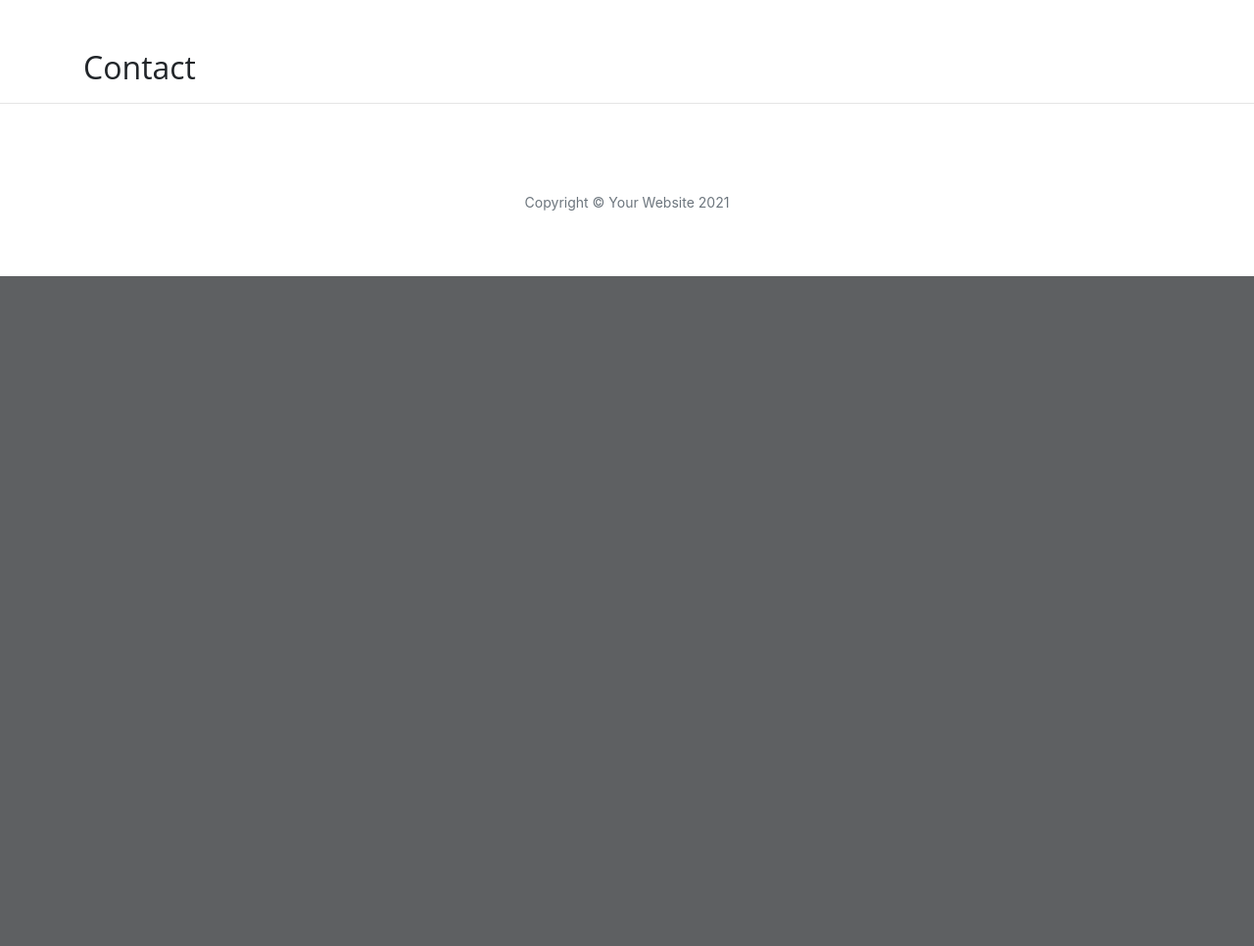
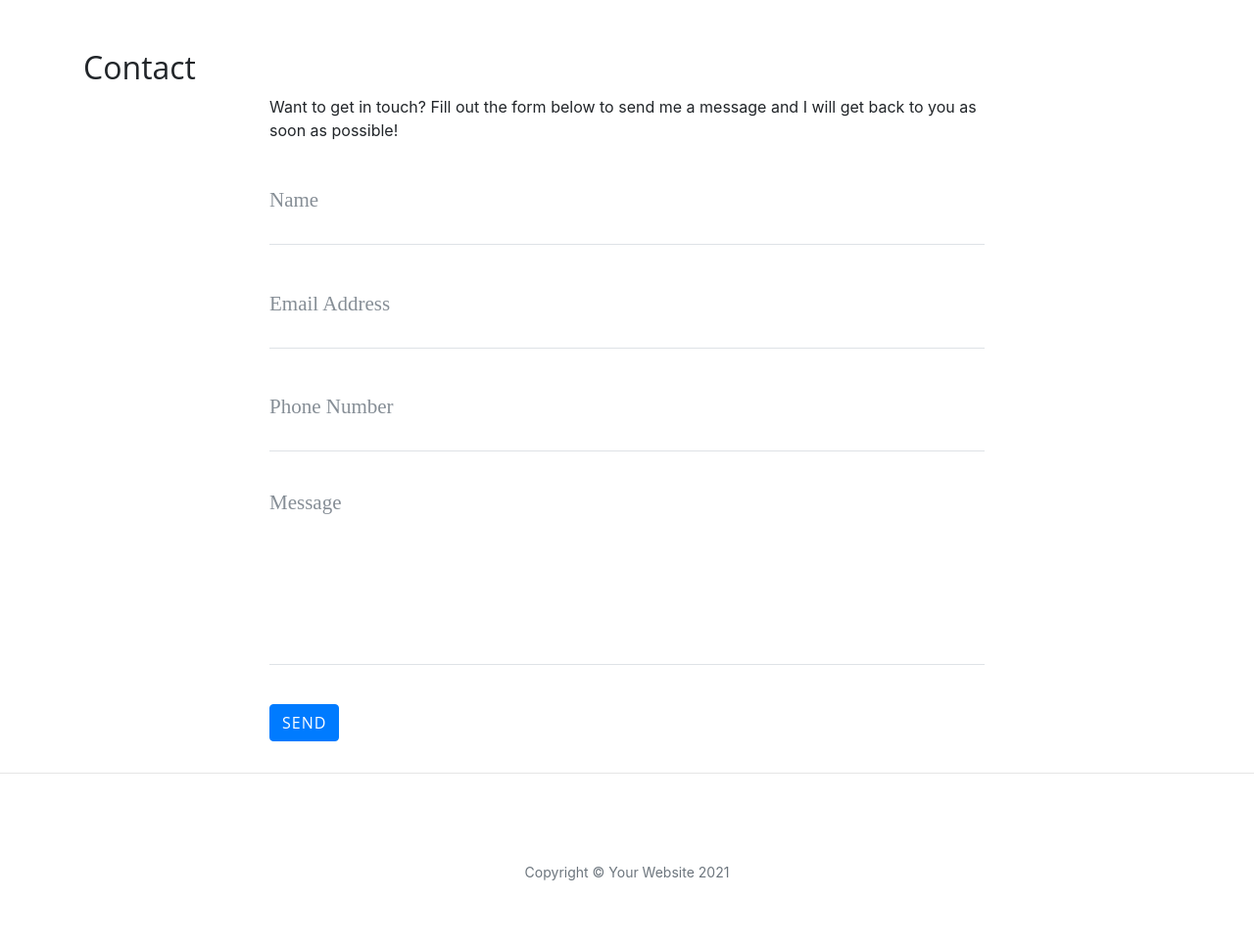
Before and after one commit to Daniel-Slattery/thorin-flask-app, a Flask app: page /contact in a window 1280 px wide. Shown: the part 532-1498 px from the top of the page at 98% size. Before the commit the page ends 814 px from the top, so only its background shows below. Run offline with Flask 2, Linux system fonts and the light colour scheme; some libraries are stand-ins or nearby versions.

Commit message:
contact form and routing

```diff
--- a/run.py
+++ b/run.py
@@ -1,6 +1,6 @@
 import os
 import json
-from flask import Flask, render_template
+from flask import Flask, render_template, request
 
 
 app = Flask(__name__)
@@ -31,8 +31,10 @@ def about_member(member_name):
 
 
 
-@app.route("/contact")
+@app.route("/contact", methods=["GET", "POST"])
 def contact():
+    if request.method == "POST":
+        print(request.form["email"])
     return render_template("contact.html", page_title="Contact")
 
 
--- a/templates/contact.html
+++ b/templates/contact.html
@@ -1,4 +1,47 @@
 {% extends "base.html" %}
 {% block content %}
     <h2>{{ page_title }}</h2>
+
+    <div class="row">
+		<div class="col-lg-8 col-md-10 mx-auto">
+			<p>Want to get in touch? Fill out the form below to send me a message and I will get back to you as soon as possible!</p>
+			<form method="POST" name="sentMessage" id="contactForm" novalidate>
+				<div class="control-group">
+					<div class="form-group floating-label-form-group controls">
+						<label>Name</label>
+						<input type="text" class="form-control" placeholder="Name" name="name" id="name" required data-validation-required-message="Please enter your name.">
+						<p class="help-block text-danger"></p>
+					</div>
+				</div>
+				<div class="control-group">
+					<div class="form-group floating-label-form-group controls">
+						<label>Email Address</label>
+						<input type="email" class="form-control" placeholder="Email Address" name="email" id="email" required data-validation-required-message="Please enter your email address.">
+						<p class="help-block text-danger"></p>
+					</div>
+				</div>
+				<div class="control-group">
+					<div class="form-group col-xs-12 floating-label-form-group controls">
+						<label>Phone Number</label>
+						<input type="tel" class="form-control" placeholder="Phone Number" name="phone" id="phone" required data-validation-required-message="Please enter your phone number.">
+						<p class="help-block text-danger"></p>
+					</div>
+				</div>
+				<div class="control-group">
+					<div class="form-group floating-label-form-group controls">
+						<label>Message</label>
+						<textarea rows="5" class="form-control" placeholder="Message" name="message" id="message" required data-validation-required-message="Please enter a message."></textarea>
+						<p class="help-block text-danger"></p>
+					</div>
+				</div>
+				<br>
+				<div id="success"></div>
+				<div class="form-group">
+					<button type="submit" class="btn btn-primary" id="sendMessageButton">Send</button>
+				</div>
+			</form>
+		</div>
+    </div>
+
+
 {% endblock %}
```
